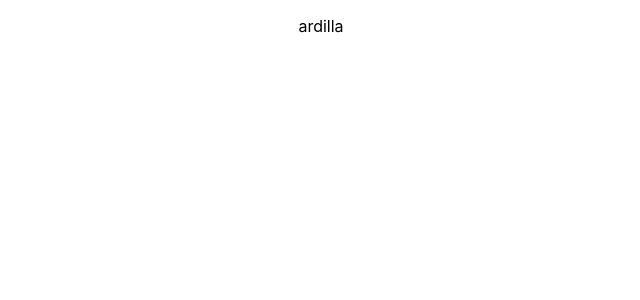
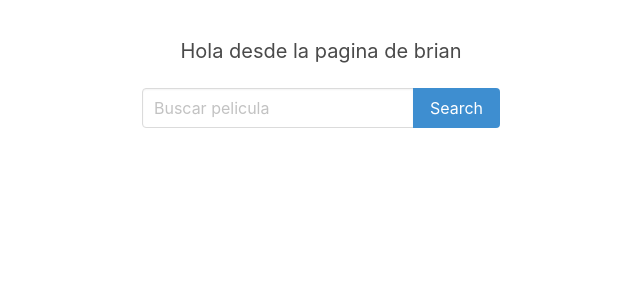
Before and after one commit to bryanedward/reactDesigner, a React (Create React App) app: page / in a window 1280 px wide. Shown: the top 300 px of the page, without its empty margins (319-959 px from the left). Built offline with nearby package versions, Linux system fonts and the light colour scheme.

Commit message:
coneccion a omdb prueba api

```diff
--- a/package.json
+++ b/package.json
@@ -6,6 +6,7 @@
     "@testing-library/jest-dom": "^4.2.4",
     "@testing-library/react": "^9.5.0",
     "@testing-library/user-event": "^7.2.1",
+    "bulma": "^0.9.0",
     "react": "^16.13.1",
     "react-dom": "^16.13.1",
     "react-scripts": "3.4.1"
--- a/src/App.css
+++ b/src/App.css
@@ -1,5 +1,6 @@
 .App {
   text-align: center;
+  padding-top: 39px;
 }
 
 .App-logo {
@@ -7,6 +8,20 @@
   pointer-events: none;
 }
 
+
+
+/* ---------------------------- */
+
+.search{
+  display: flex;
+  justify-content: center;
+}
+
+
+
+
+
+/* ----------------------------- */
 @media (prefers-reduced-motion: no-preference) {
   .App-logo {
     animation: App-logo-spin infinite 20s linear;
--- a/src/App.js
+++ b/src/App.js
@@ -1,14 +1,33 @@
-import React from 'react';
-import Repositorios from './repositorios';
+import React, {StrictMode, Component} from 'react';
 import './App.css';
+import 'bulma/css/bulma.css'
+import {Title} from './components/Title'
+import {Search} from './components/Search'
+
+class App extends Component {
 
 
-function App() {
-  return (
-    <div className="App">
-        <Repositorios/>
-    </div>
-  );
+  state = {
+    respuestas : []
+  }
+
+  _obtenerDatos = (respuestas) => {
+    console.log(respuestas)
+  }
+
+  render(){
+    return (
+      <StrictMode>
+      <div className="App">
+        <Title>Hola desde la pagina de  brian</Title>
+        <div className='search'>
+          <Search name = "hola"/>
+        </div>
+      </div>
+      </StrictMode>
+    );
+  }
+
 }
 
 export default App;
--- /dev/null
+++ b/src/components/Search.js
@@ -0,0 +1,52 @@
+import React, { Component } from 'react'
+
+
+const API_KEY = 'b40d5b28';
+
+export class Search  extends Component {
+
+    state = {
+        nombrePelicula : ' '
+    }
+
+
+    _setearDato = (e) => {
+        // capturar el dato
+        this.setState({nombrePelicula : e.target.value})
+    }
+
+    _ConsultaApi = (e) => {
+        e.preventDefault()
+        fetch(`https://www.omdbapi.com/?s=${this.state.nombrePelicula}&apikey=${API_KEY}`)
+            .then(function(response) {
+                return response.json();
+            })
+            .then(function(myJson) {
+                console.log(this.props.name)
+            });
+    }
+
+
+    render(){
+        return(
+            <form onSubmit= {this._ConsultaApi}>
+                <div className="field has-addons">
+                <div className="control">
+                    <input
+                        className="input"
+                        type="text"
+                        onChange = {this._setearDato}
+                        placeholder="Buscar pelicula"/>
+                </div>
+                <div className="control">
+                    <button className="button is-info">
+                    Search
+                    </button>
+                </div>
+                </div>
+            </form>
+
+        )
+    }
+
+}
--- /dev/null
+++ b/src/components/Title.js
@@ -0,0 +1,6 @@
+import React from 'react'
+
+export const Title = ({children}) => (
+    // exportar function
+    <h2 className="subtitle">{children}</h2>
+)
--- a/src/repositorios.js
+++ b/src/repositorios.js
@@ -1,23 +1,66 @@
-import React, {Component} from 'react'
+import React, {Component, PureComponent} from 'react'
 import PropTypes from 'prop-types'
 
 
 const Animales = {
     ardilla : 'https://hipertextual.com/files/2019/10/hipertextual-que-ningun-animal-tiene-tres-patas-2019533984.jpg',
-    loro : 'https://okdiario.com/img/2020/02/03/animales-de-una-sola-pareja-en-su-vida.jpg'
+    loro : 'https://okdiario.com/img/2020/02/03/animales-de-una-sola-pareja-en-su-vida.jpg',
+    gatos : 'https://www.euroresidentes.com/hogar/mascotas/wp-content/uploads/sites/5/2014/09/santa-claus-papa-noel-gatos-vestidos-navidad-12.jpg'
 }
 
+const ObjectAnimal = Object.keys(Animales);
 
 
 
 class ImagenesAnimales extends Component{
     // se obtiene la  prop del uusario
-    state = { src: Animales[this.props.animalUser]}
+    state = {
+        src: Animales[this.props.animalUser]}
+
+    componentWillReceiveProps (nexrProps){
+        this.setState({ src : Animales[nexrProps.animalUser]})
+    }
+
+    shouldComponentUpdate(nextProps){
+        return this.props.animalUser != nextProps.animalUser
+    // aplicar cuando la logica de programacion es mas complejaa
+    }
+
+    componentWillUpdate(nextProps, nextState){
+        // los viejos datos aun estan disponibles podemos maniparlos aun
+        const img  = document.querySelector('img');
+
+        img.animate([ {
+            filter:  'blur(0px)'
+        },{
+            filter:  'blur(2px)'
+        }],{
+            duration : 500,
+            easing : 'ease'
+        })
+    }
+
+    componentDidUpdate(){
+        const img = document.querySelector('img');
+        img.animate([ {
+            filter:  'blur(2px)'
+        },{
+            filter:  'blur(0px)'
+        }],{
+            duration : 1500,
+            easing : 'ease'
+        })
+    }
 
     render(){
+        console.log('render')
         return(
             <div>
                 <p>{this.props.animalUser}</p>
+                <img
+                alt = {this.props.animalUser}
+                src = {this.state.src}
+                width = '250'/>
             </div>
         )
     }
@@ -26,20 +69,34 @@ class ImagenesAnimales extends Component{
 
 ImagenesAnimales.prototypes = {
     // definir los protypes que el uusario podra eligir
-    animalUser : PropTypes.oneOf(['ardilla','loro'])
+    animalUser : PropTypes.oneOf(ObjectAnimal)
 }
 
-ImagenesAnimales.defaultProps = {
-    animalUser : 'ardilla'
-}
+
 
 
 export default class repositorios extends Component{
 
+    state = { animalSeleccionado : 'ardilla'}
+
+    _renderBoton =  (idAnimales) =>  {
+        return (
+
+            <button
+                // disabled = { idAnimales === this.state.animalSeleccionado}
+                key={idAnimales}
+                onClick={ () => this.setState({animalSeleccionado : idAnimales}) }>
+                {idAnimales}
+            </button>
+        )
+    }
+
+
     render(){
         return(
             <div>
-                <ImagenesAnimales/>
+                {ObjectAnimal.map(this._renderBoton)}
+                <ImagenesAnimales animalUser = {this.state.animalSeleccionado}/>
             </div>
         )
     }
```
Also changed, not shown: src/componente.js (added, +39 -0 lines), 1 other file (tests, documents, lock files or other folders).
